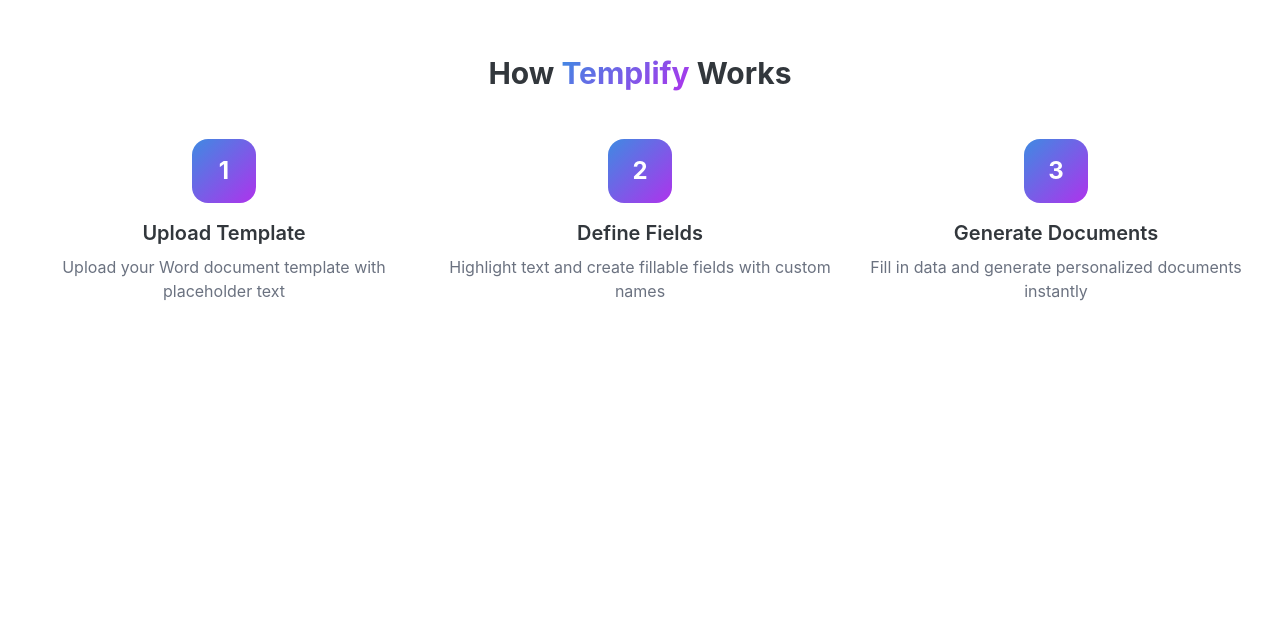
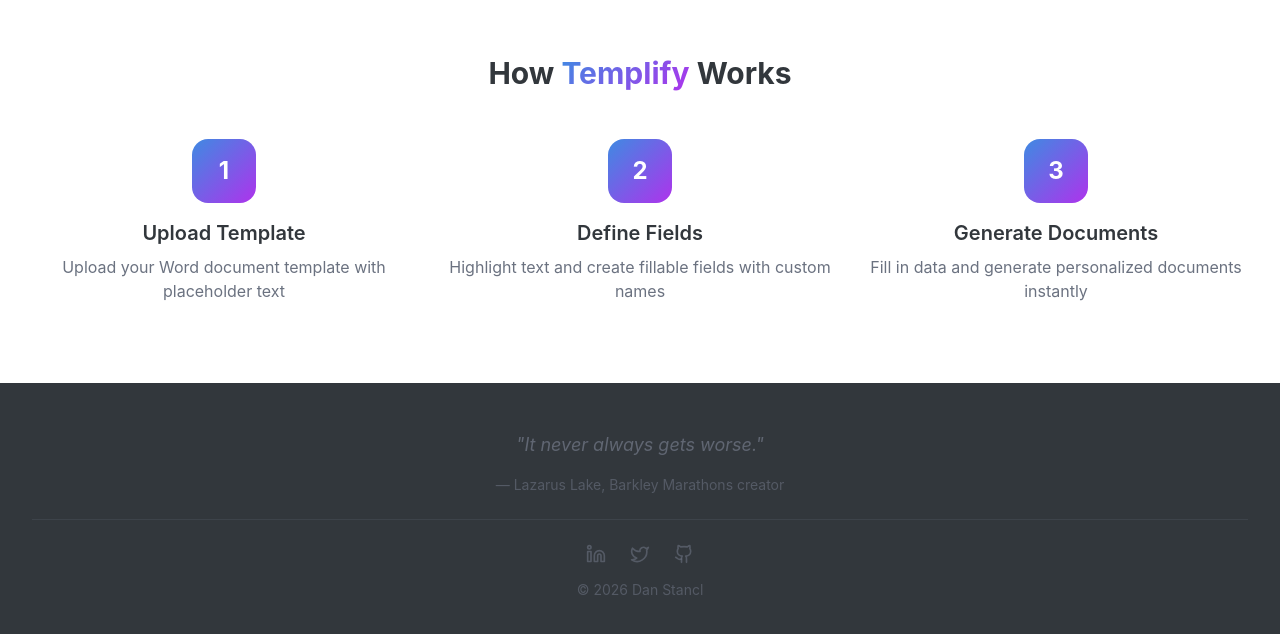
Before and after one commit to stancld/templify, a React (Vite) app: page / in a window 1280 px wide. Shown: the part 867-1501 px from the top of the page. Before the commit the page ends 1250 px from the top, so only its background shows below. Built offline with nearby package versions, Linux system fonts and the light colour scheme.

Commit message:
Add footer

```diff
--- a/src/components/LandingPage.tsx
+++ b/src/components/LandingPage.tsx
@@ -3,7 +3,7 @@
 import { UploadZone } from './upload/UploadZone';
 import { TemplatesList } from './templates/TemplatesList';
 import { useTemplates } from '../hooks/useTemplates';
-import { Sparkles, Zap, FileCheck } from 'lucide-react';
+import { Sparkles, Zap, FileCheck, Linkedin, Twitter, Github } from 'lucide-react';
 import { Template } from '../types';
 import { saveTemplateWithBlob } from '../services/storage';
 
@@ -161,6 +161,49 @@
           </div>
         </div>
       </div>
+
+      {/* Footer */}
+      <footer className="bg-neutral-dark py-12">
+        <div className="max-w-7xl mx-auto px-4 sm:px-6 lg:px-8 text-center">
+          <p className="text-neutral-gray/80 italic text-lg mb-4">
+            "It never always gets worse."
+          </p>
+          <p className="text-neutral-gray/60 text-sm mb-6">
+            — Lazarus Lake, Barkley Marathons creator
+          </p>
+          <div className="border-t border-neutral-gray/20 pt-6">
+            <div className="flex justify-center gap-6 mb-4">
+              <a
+                href="https://linkedin.com/in/stancld"
+                target="_blank"
+                rel="noopener noreferrer"
+                className="text-neutral-gray/60 hover:text-white transition-colors"
+              >
+                <Linkedin size={20} />
+              </a>
+              <a
+                href="https://x.com/stancld"
+                target="_blank"
+                rel="noopener noreferrer"
+                className="text-neutral-gray/60 hover:text-white transition-colors"
+              >
+                <Twitter size={20} />
+              </a>
+              <a
+                href="https://github.com/stancld"
+                target="_blank"
+                rel="noopener noreferrer"
+                className="text-neutral-gray/60 hover:text-white transition-colors"
+              >
+                <Github size={20} />
+              </a>
+            </div>
+            <p className="text-neutral-gray/60 text-sm">
+              © 2026 Dan Stancl
+            </p>
+          </div>
+        </div>
+      </footer>
     </div>
   );
 };
```
